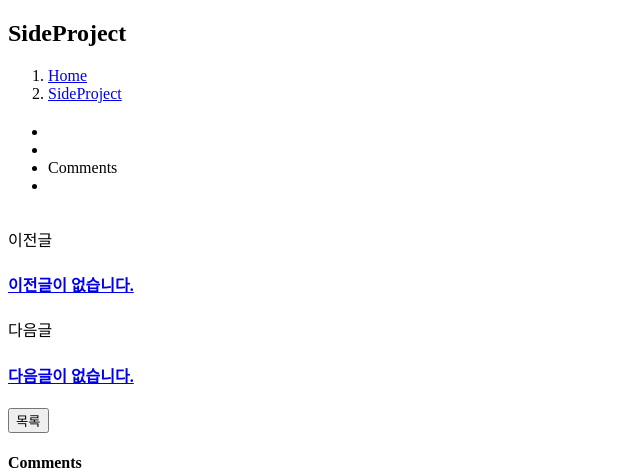
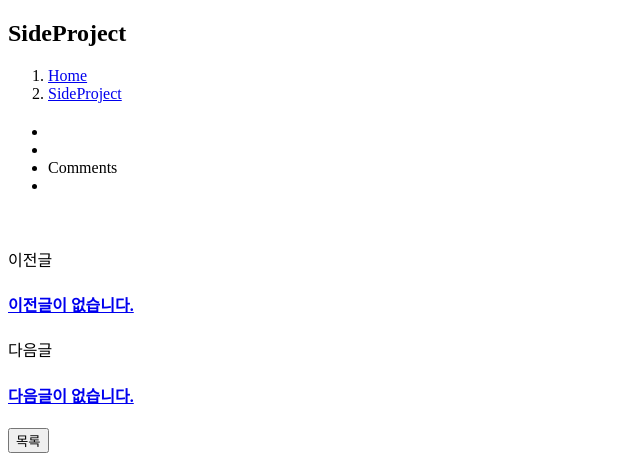
Before and after one commit to TaeGunKim/resume-spring-project, a Java web app: template tete/src/main/webapp/WEB-INF/jsp/board/sideproject/messageDetail.jsp in a window 1280 px wide. Shown: the top 471 px of the page, without its empty margins (0-640 px from the left). Run offline with Tomcat 11, a stand-in JSP engine, Linux system fonts and the light colour scheme; the template is opened without the code that fills it, so the values that code supplies are empty; some libraries are stand-ins or nearby versions.

Commit message:
20200604 css

```diff
--- a/tete/src/main/webapp/WEB-INF/jsp/board/sideproject/messageDetail.jsp
+++ b/tete/src/main/webapp/WEB-INF/jsp/board/sideproject/messageDetail.jsp
@@ -189,7 +189,7 @@ function onclickDelete() {
 		                <c:if test="${pageContext.request.userPrincipal != null && pageContext.request.userPrincipal != ''}">
 		                	<c:set var="userId" value="${user.username}" />
 		                </c:if>
-                        <div class="section-padding centents" style="overflow:hidden;">
+                        <div class="centents" style="overflow:hidden;padding-top:20px;">
                         <style>
                         	.centents img {width:100%;}
                         </style>
```
